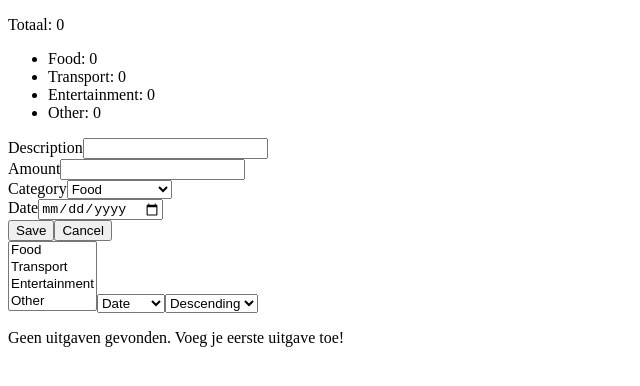
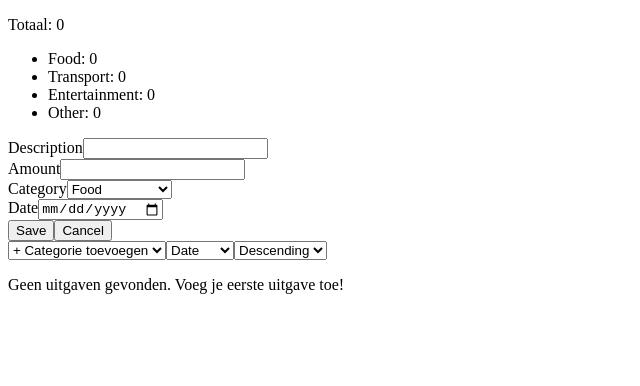
Before and after one commit to Marc-Elz/expense-tracker, a JavaScript app in the folder app/: page / in a window 1280 px wide. Shown: the top 386 px of the page, without its empty margins (0-640 px from the left). Built offline with nearby package versions, Linux system fonts and the light colour scheme.

Commit message:
task 6.6 filter chips

```diff
--- a/app/src/components/FilterBar.vue
+++ b/app/src/components/FilterBar.vue
@@ -1,13 +1,16 @@
 <template>
   <div>
-    <select multiple @change="handleCategoryChange">
-      <option
-        v-for="cat in CATEGORIES"
-        :key="cat"
-        :value="cat"
-        :selected="filters.category.includes(cat)"
-      >{{ cat }}</option>
+    <select
+      value=""
+      @change="addCategory(($event.target as HTMLSelectElement).value as Category); ($event.target as HTMLSelectElement).value = ''"
+    >
+      <option value="" disabled>+ Categorie toevoegen</option>
+      <option v-for="cat in availableCategories" :key="cat" :value="cat">{{ cat }}</option>
     </select>
+
+    <span v-for="cat in filters.category" :key="cat">
+      {{ cat }} <button type="button" @click="removeCategory(cat)">×</button>
+    </span>
 
     <select
       :value="filters.sortField"
@@ -28,6 +31,7 @@
 </template>
 
 <script setup lang="ts">
+import { computed } from 'vue'
 import type { Category, Filters, SortField, SortOrder } from '../types'
 import { CATEGORIES } from '../types'
 
@@ -39,10 +43,18 @@ const emit = defineEmits<{
   'update:filters': [filters: Filters]
 }>()
 
-function handleCategoryChange(event: Event) {
-  const selected = Array.from(
-    (event.target as HTMLSelectElement).selectedOptions,
-  ).map((o) => o.value as Category)
-  emit('update:filters', { ...props.filters, category: selected })
+const availableCategories = computed(() =>
+  CATEGORIES.filter((cat) => !props.filters.category.includes(cat)),
+)
+
+function addCategory(cat: Category) {
+  emit('update:filters', { ...props.filters, category: [...props.filters.category, cat] })
+}
+
+function removeCategory(cat: Category) {
+  emit('update:filters', {
+    ...props.filters,
+    category: props.filters.category.filter((c) => c !== cat),
+  })
 }
 </script>
```
Also changed, not shown: 1 other file (tests, documents, lock files or other folders).
